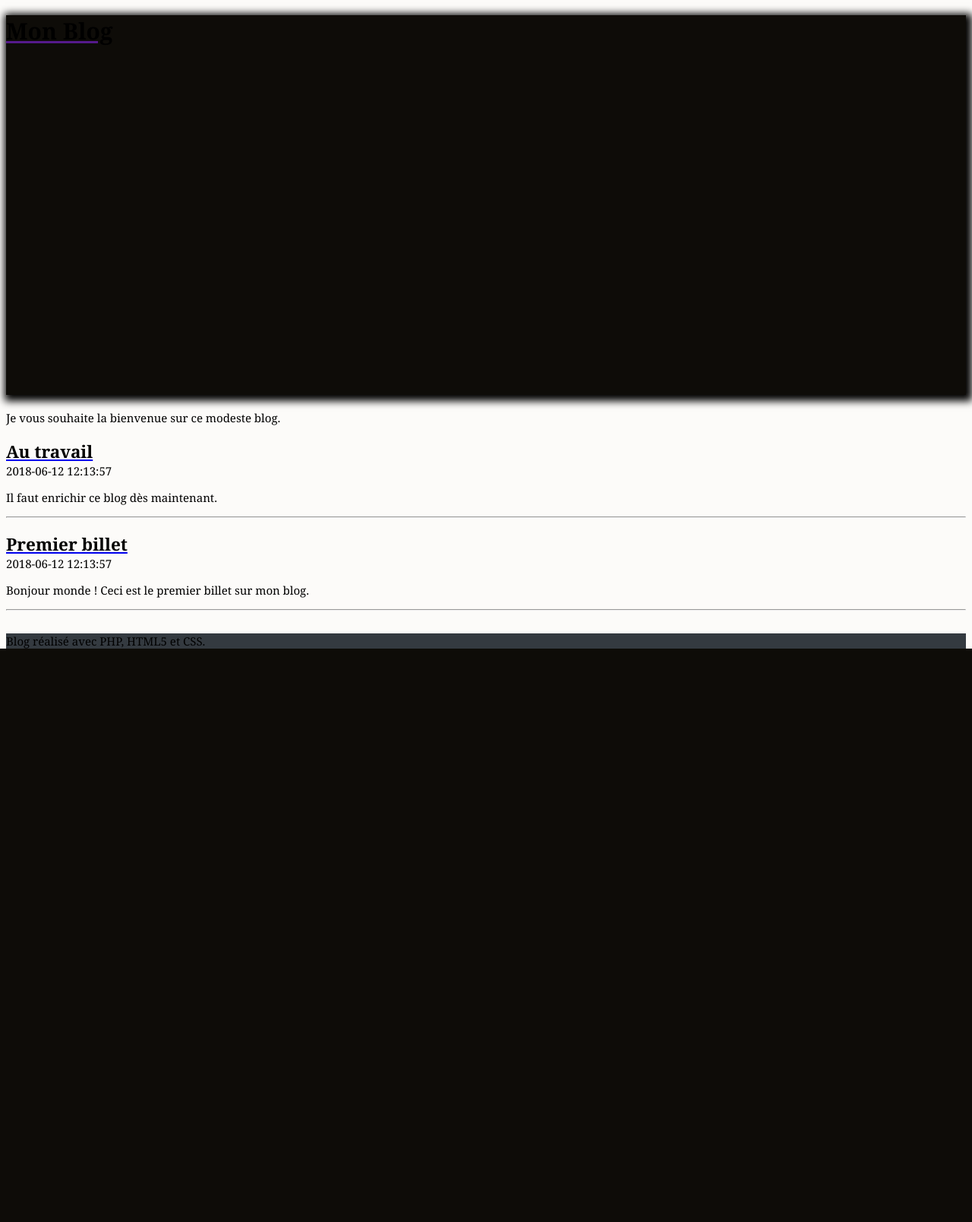
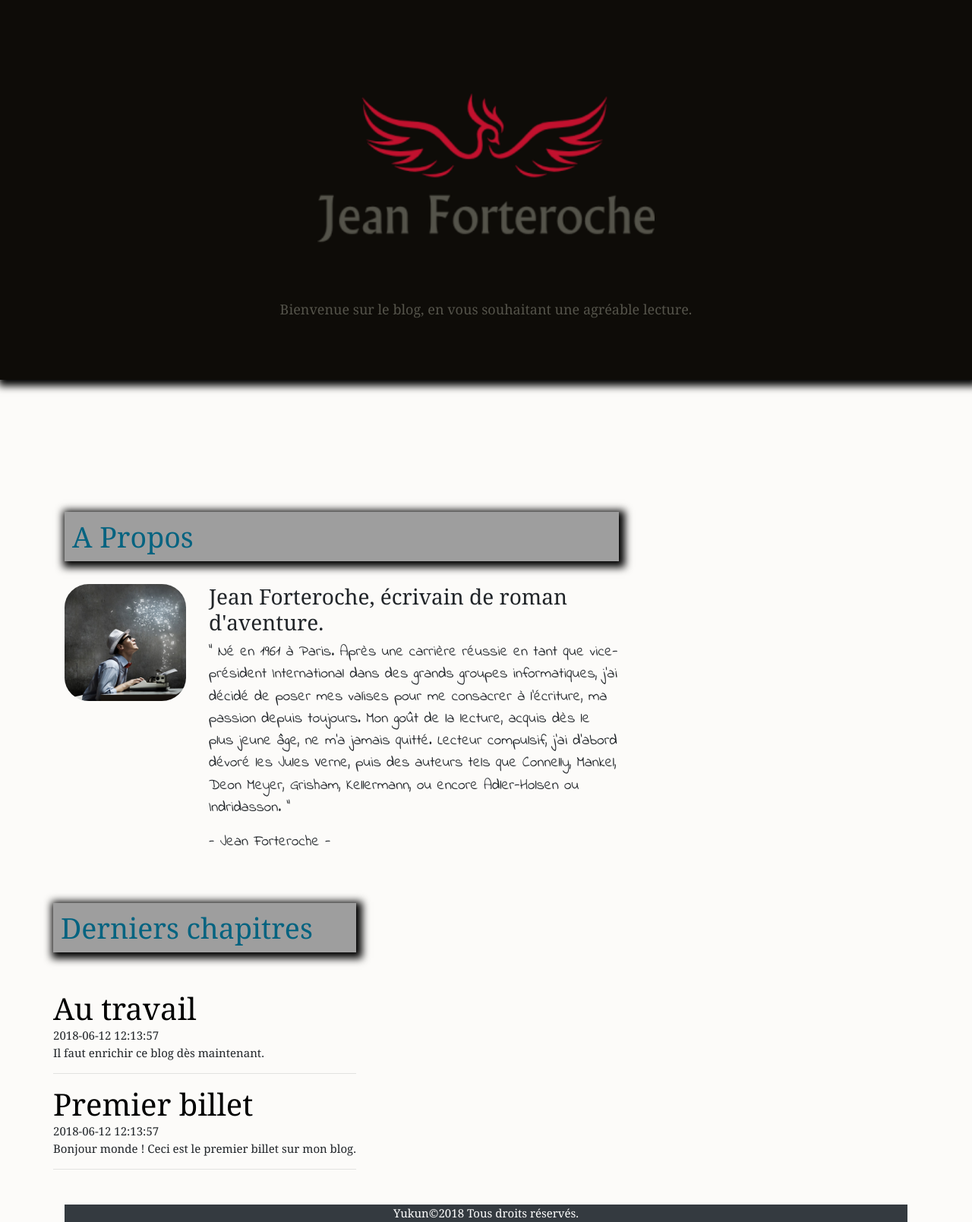
Before and after one commit to Yukun76/Projet4-DWJ, a PHP site: page / in a window 1280 px wide. Shown: the whole page at 76% size. Before the commit the page ends 854 px from the top, so only its background shows below. Run offline with PHP 8.4, Linux system fonts and the light colour scheme; data comes from the database, SQL or seed files in the repository; grey boxes are pictures that could not be loaded.

Commit message:
changement design CSS

```diff
--- a/Contenu/style.css
+++ b/Contenu/style.css
@@ -35,18 +35,65 @@ h1 {
     margin-bottom : 30px;
 }
 
-#titreBlog {
+.banner {
     height: 500px;
     min-height: 100px;
     background: #0e0c08;
     box-shadow: 3px 3px 10px 5px #000;
     display: block;
+    margin-bottom: 100px;
 }
-
 footer {
     background-color: #343a40;
+    text-align: center;
+    color: white;
 }
 
 #titreReponses {
     font-size : 100%;
 }
+
+#logo_text {
+    text-align: center;
+    font-size: 1.2em;
+    color: #54534a;
+}
+
+#logo {
+    display: block;
+    margin-left: auto;
+    margin-right: auto;
+    margin-top: 50px;
+    width: 40%;
+}
+
+
+.col-sm-9 p {
+    font-family: Indie Flower, sans-serif;
+    font-size: 1.3em;
+}
+
+#who-title {
+    font-size: 2.5em;
+    margin-bottom: 30px;
+    margin-top: 50px;
+    color: #046380;
+    box-shadow: 3px 3px 10px 5px #000;
+    padding: 10px;
+    background: url("http://www.fondecranmagique.com/divers/livre/1345622663.jpg");
+}
+
+#jean {
+    border-radius: 20%;
+    width: 100%;
+}
+
+#contenu>h2 {
+    font-size: 2.5em;
+    margin-bottom: 50px;
+    margin-top: 50px;
+    color: #046380;
+    box-shadow: 3px 3px 10px 5px #000;
+    padding: 10px;
+    background: url("http://www.fondecranmagique.com/divers/livre/1345622663.jpg");
+}
--- a/Framework/Controleur.php
+++ b/Framework/Controleur.php
@@ -6,10 +6,8 @@ require_once 'Vue.php';
 /**
  * Classe abstraite Controleur
  * Fournit des services communs aux classes Controleur dérivées
- *
- * @version 1.0
- * @author Baptiste Pesquet
  */
+
 abstract class Controleur {
 
     /** Action à réaliser */
--- a/Framework/Modele.php
+++ b/Framework/Modele.php
@@ -6,9 +6,6 @@ require_once 'Configuration.php';
  * Classe abstraite Modèle.
  * Centralise les services d'accès à une base de données.
  * Utilise l'API PDO de PHP
- *
- * @version 1.0
- * @author Baptiste Pesquet
  */
 abstract class Modele {
 
--- a/Framework/Requete.php
+++ b/Framework/Requete.php
@@ -2,10 +2,8 @@
 
 /*
  * Classe modélisant une requête HTTP entrante
- *
- * @version 1.0
- * @author Baptiste Pesquet
  */
+
 class Requete {
 
     /** Tableau des paramètres de la requête */
--- a/Framework/Routeur.php
+++ b/Framework/Routeur.php
@@ -6,12 +6,6 @@ require_once 'Vue.php';
 
 /*
  * Classe de routage des requêtes entrantes.
- *
- * Inspirée du framework PHP de Nathan Davison
- * (https://github.com/ndavison/Nathan-MVC)
- *
- * @version 1.0
- * @author Baptiste Pesquet
  */
 class Routeur {
 
--- a/Framework/Vue.php
+++ b/Framework/Vue.php
@@ -4,10 +4,8 @@ require_once 'Configuration.php';
 
 /**
  * Classe modélisant une vue
- *
- * @version 1.0
- * @author Baptiste Pesquet
  */
+
 class Vue {
 
     /** Nom du fichier associé à la vue */
--- a/Vue/gabarit.php
+++ b/Vue/gabarit.php
@@ -2,22 +2,52 @@
 <html lang="fr">
     <head>
         <meta charset="UTF-8" />
+        <meta http-equiv="X-UA-Compatible" content="IE=edge">
+        <meta name="viewport" content="width=device-width, initial-scale=1, shrink-to-fit=no">
+        <!-- Bootstrap core CSS -->
+        <link href="https://maxcdn.bootstrapcdn.com/bootstrap/4.0.0/css/bootstrap.min.css" rel="stylesheet">
+        <link href="https://fonts.googleapis.com/css?family=Cormorant+Garamond|Crimson+Text|Indie+Flower|Lato|Roboto|Roboto+Slab|Ubuntu"
+            rel="stylesheet">
+            <link rel="shortcut icon" href="img/favicon.ico" type="image/x-icon">
             <base href="<?= $racineWeb ?>" >
             <link rel="stylesheet" href="Contenu/style.css" />
             <title><?= $titre ?></title>
         </head>
         <body>
             <div id="global">
-            <header>
-                <a href=""><h1 id="titreBlog">Mon Blog</h1></a>
-                <p>Je vous souhaite la bienvenue sur ce modeste blog.</p>
+                <header class="header banner" id="header-perso">
+                    <div class="container">
+                        <div class="row">
+                            <div class="col-lg-12">
+                                <a href=""><img src="vue/img/logo.png" alt="Jean ForteRoche" id="logo"></a>
+                                <p id="logo_text"> Bienvenue sur le blog, en vous souhaitant une agréable lecture.</p>
+                            </div>
+                        </div>
+                    </div>
                 </header>
+                <div class="container">
+                    <div class="row">
+                        <div class="col-sm-8 mt-4">
+                            <h2 class="test center" id="who-title">A Propos</h2>
+                            <div class="row">
+                                <div class= "col-sm-3">
+                                    <img src="vue/img/photojean.jpg" alt="Jean ForteRoche" id="jean">
+                                </div>
+                                <div class= "col-sm-9">
+                                    <h3>Jean Forteroche, écrivain de roman d'aventure.</h3>
+                                    <p>" Né en 1961 à Paris. Après une carrière réussie en tant que vice-président International dans des grands groupes informatiques, j’ai décidé de poser mes valises pour me consacrer à l’écriture, ma passion depuis toujours. Mon goût de la lecture, acquis dès le plus jeune âge, ne m’a jamais quitté. Lecteur compulsif, j’ai d’abord dévoré les Jules Verne, puis des auteurs tels que Connelly, Mankel, Deon Meyer, Grisham, Kellermann, ou encore Adler-Holsen ou Indridasson. "</p>
+                                    <p></p>
+                                    <p>- Jean Forteroche -</p>
+                                </div>
+                            </div>
+                        </div>
                         <div id="contenu">
+                            <h2>Derniers chapitres</h2>
                             <?= $contenu ?>
                             </div> <!-- #contenu -->
+                            </div> <!-- #global -->
                             <footer id="piedBlog">
-                Blog réalisé avec PHP, HTML5 et CSS.
+                                Yukun©2018 Tous droits réservés.
                             </footer>
-        </div> <!-- #global -->
                         </body>
                     </html>
```
Also changed, not shown: Controleur/Controleur.php (deleted, +0 -44 lines), Framework/Configuration.php (+0 -9 lines), Vue/Accueil.php (deleted, +0 -15 lines), Vue/Billet.php (deleted, +0 -26 lines), nbproject/project.xml (deleted, +0 -9 lines), Vue/img/alaska.jpg (added), Vue/img/favicon.ico (added), Vue/img/logo.png (added), Vue/img/photojean.jpg (added), 4 other files. Lines whose indentation alone changed are shown as unchanged.
